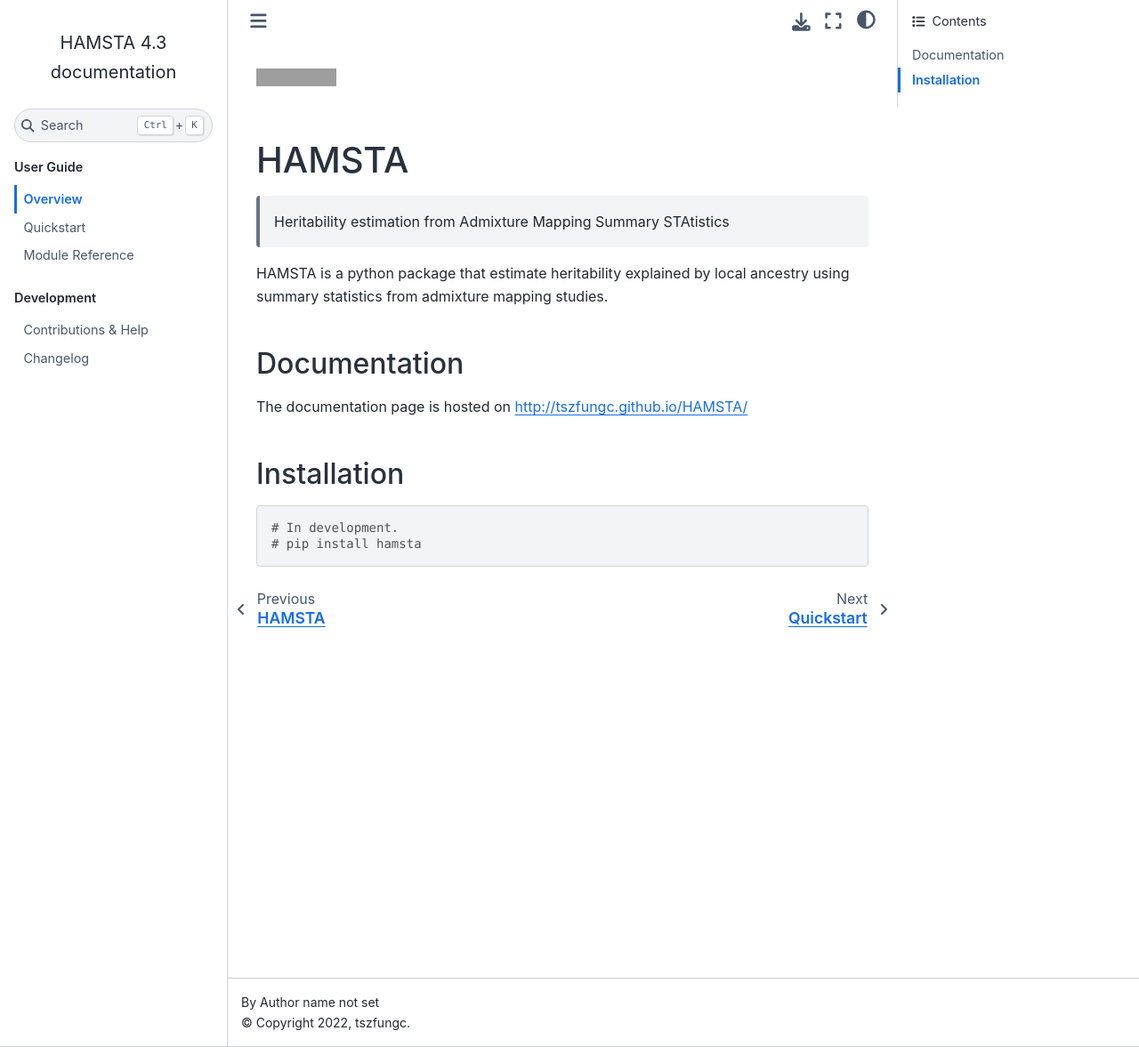
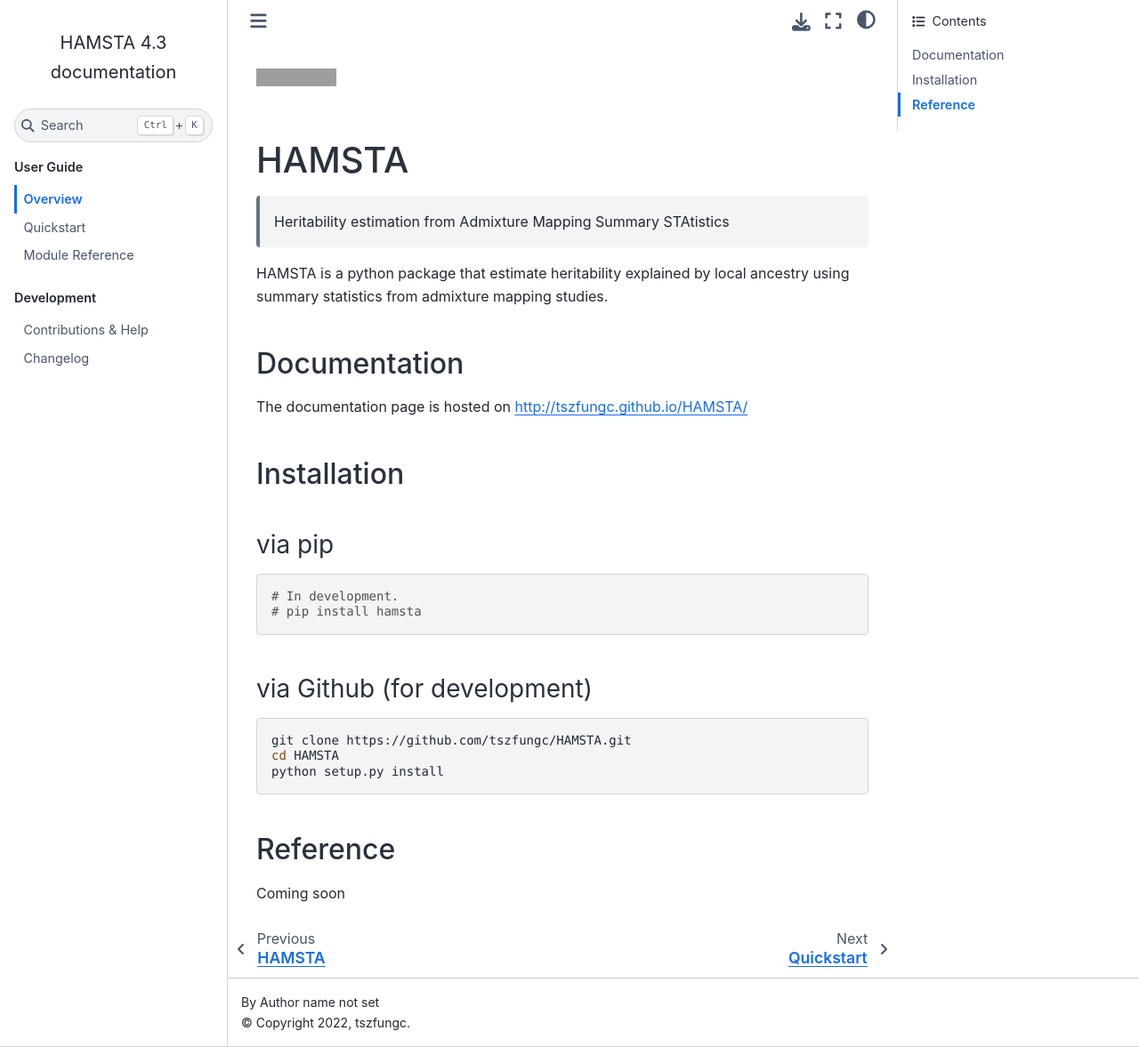
Before and after one commit to tszfungc/HAMSTA, a Sphinx documentation site: the page built from docs/readme.rst, in a window 1280 px wide and 1177 px high. Shown: the whole window at 89% size. Built offline with Sphinx 7.4.7 and the Sphinx Book theme 1.1.4, drawn with Linux system fonts in a browser that asks for light colours; grey boxes are pictures that could not be loaded.

```diff
--- a/README.rst
+++ b/README.rst
@@ -54,7 +54,24 @@ The documentation page is hosted on http://tszfungc.github.io/HAMSTA/
 Installation
 ============
 
+via pip
+----------
+
 .. code-block:: bash
 
     # In development.
     # pip install hamsta
+
+via Github (for development)
+----------------------------
+
+.. code-block:: bash
+
+    git clone https://github.com/tszfungc/HAMSTA.git
+    cd HAMSTA
+    python setup.py install
+
+Reference
+=========
+
+Coming soon
--- a/docs/conf.py
+++ b/docs/conf.py
@@ -73,6 +73,7 @@ extensions = [
     "sphinx.ext.mathjax",
     "sphinx.ext.napoleon",
     "sphinx_autodoc_typehints",
+    "sphinxarg.ext",
 ]
 
 autodoc_member_order = 'bysource'
--- /dev/null
+++ b/docs/docutil.conf
@@ -0,0 +1,2 @@
+[writers]
+option-limit=1
--- a/requirement_dev.txt
+++ b/requirement_dev.txt
@@ -4,3 +4,4 @@ sphinx-autodoc-typehints
 sphinx-book-theme
 pytest-cov
 pytest-accept
+sphinx-argparse
```
Also changed, not shown: docs/quickstart.rst (+33 -5 lines), 1 other file.
